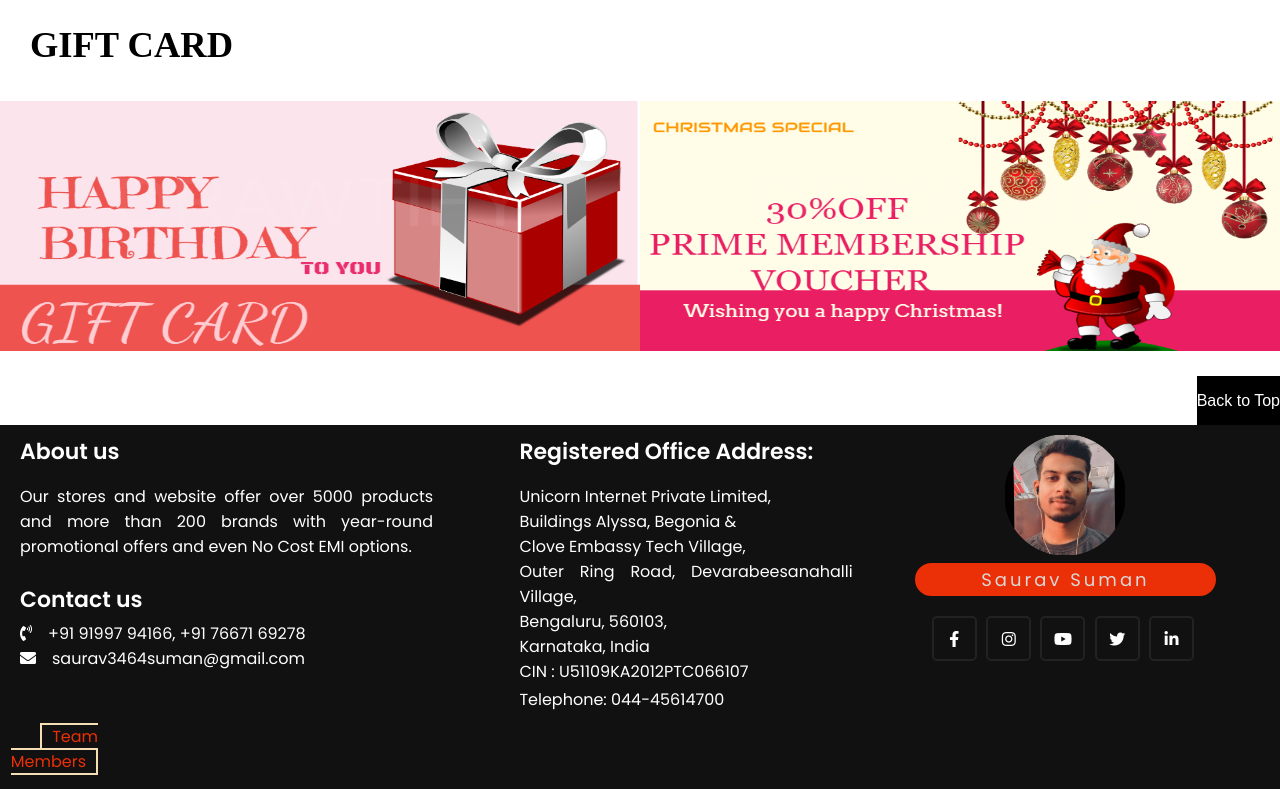
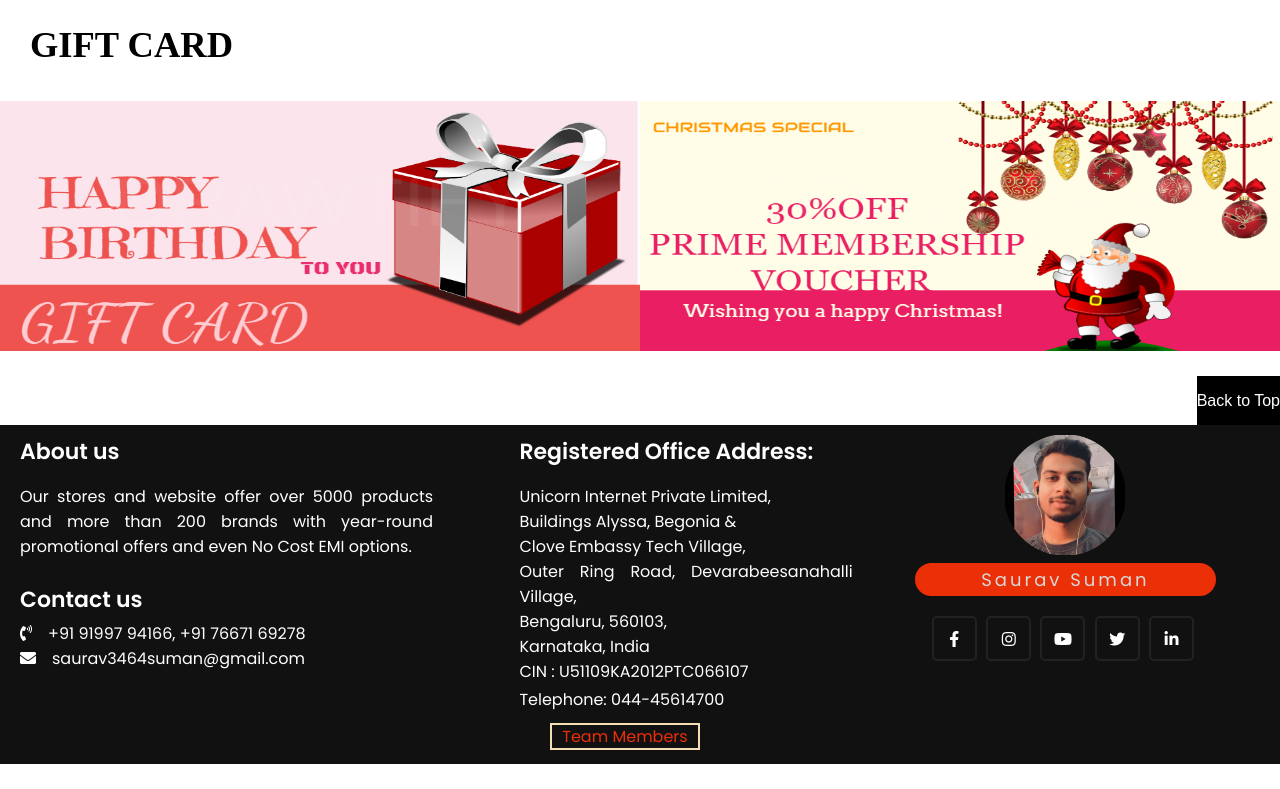
Before and after one commit to saurav3464/Uni-corn, a plain HTML site: page index.html in a window 1280 px wide. Shown: the part 4306-5095 px from the top of the page. After the commit the page ends 5070 px from the top, so only its background shows below. Drawn offline with Linux system fonts and the light colour scheme.

Commit message:
Update footer.css

```diff
--- a/footer.css
+++ b/footer.css
@@ -109,8 +109,8 @@ footer .content .media-icons a{
   border-color: #eb2f06;
 }
 footer .bottom{
-  width: 10%;
-  text-align: right;
+  width: 100%;
+  text-align: center;
   color: black;
   padding: 0 40px 5px 0;
 
```
